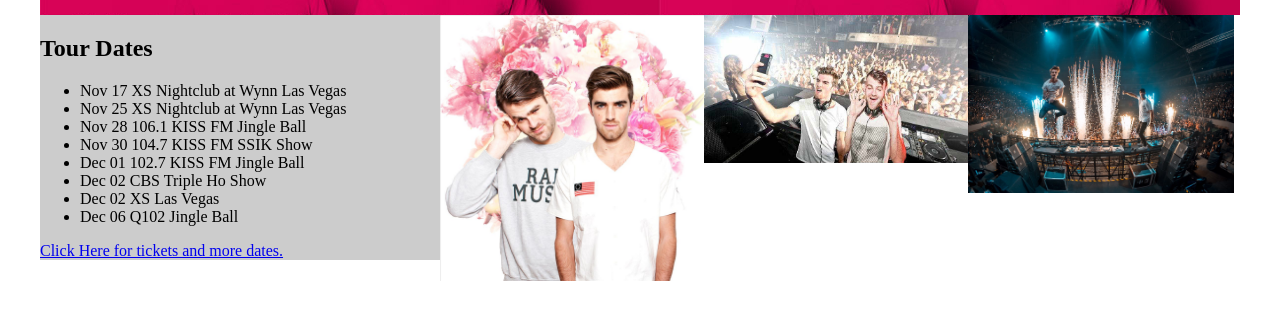
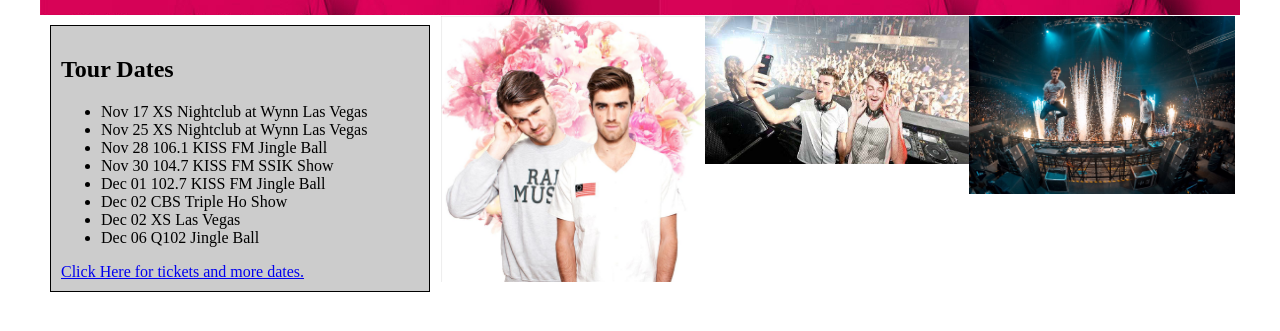
Before and after one commit to thebyronc/favband, a plain HTML site: page index.html in a window 1280 px wide. Shown: the part 155-486 px from the top of the page. Drawn offline with Linux system fonts and the light colour scheme.

Commit message:
add margin, padding, and border to sidebar

```diff
--- a/css/styles.css
+++ b/css/styles.css
@@ -26,7 +26,10 @@ body {
 .sidebar {
   float: left;
   background-color: #ccc;
-  width: 400px;
+  width: 358px;
+  padding: 10px;
+  margin: 10px;
+  border: 1px solid #000;
 }
 
 .main {
@@ -51,4 +54,5 @@ body {
 
 img {
   max-width: 266px;
+  padding: 1px;
 }
```
